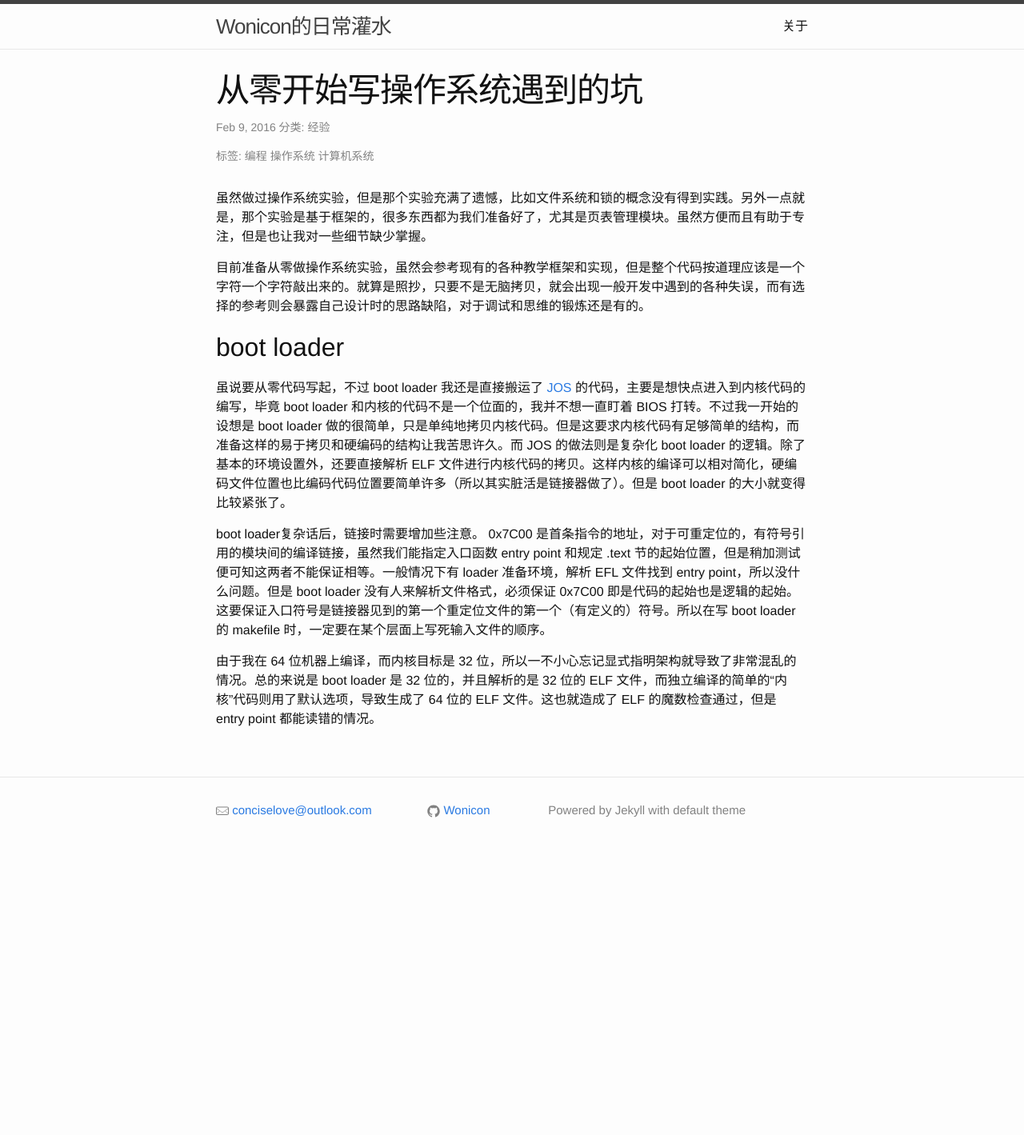
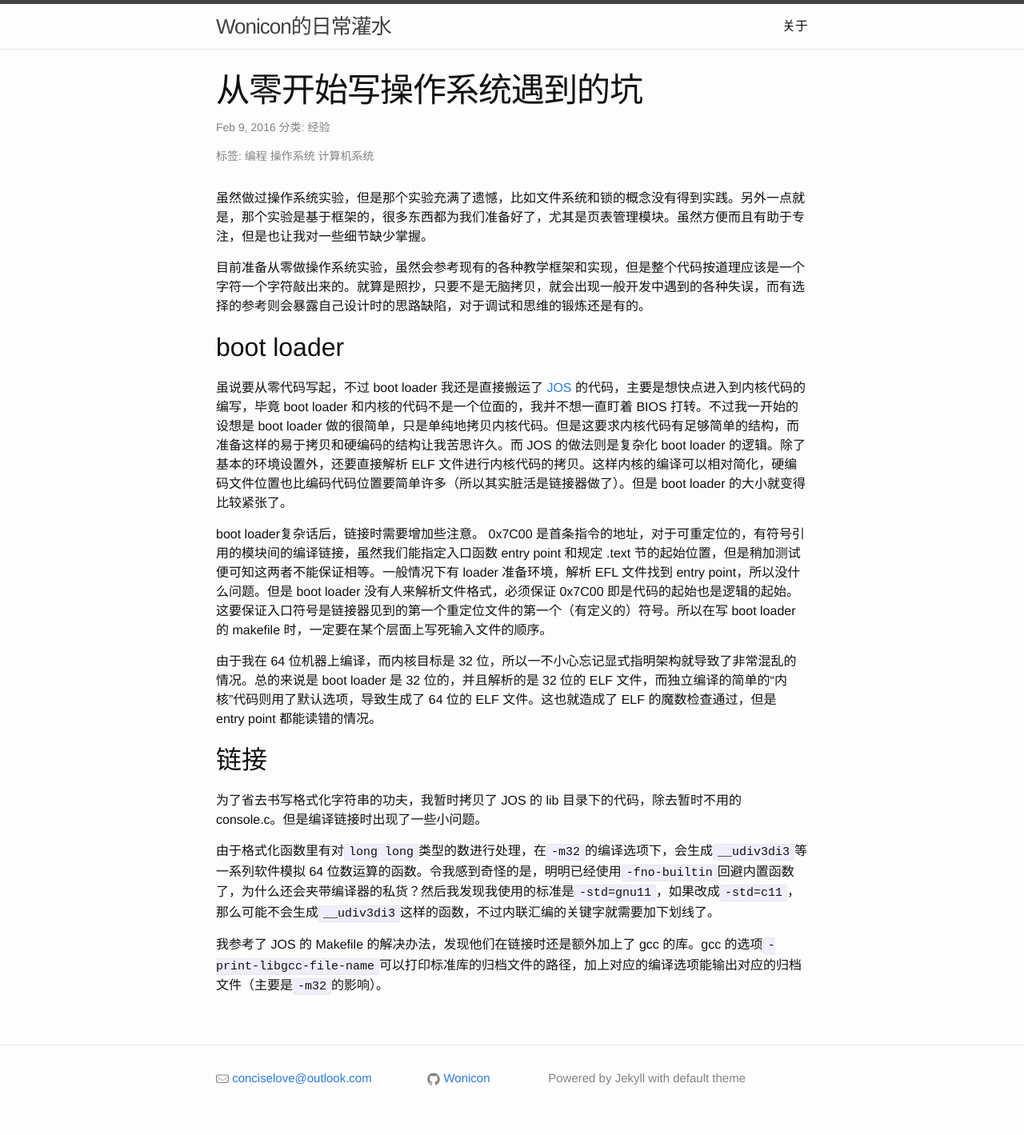
Before and after one commit to Wonicon/Wonicon.github.io, a Jekyll site: the page built from _posts/2016-02-09-scratch-os.md, in a window 1280 px wide. Shown: the whole page at 80% size. Built offline with Jekyll 4.4.1, drawn with Linux system fonts in a browser that asks for light colours; Markdown is read by kramdown in place of the engine named in the settings; before the commit the page ends 1085 px from its top, so only the background shows below that.

Commit message:
Update 2016-02-09-scratch-os.md

```diff
--- a/_posts/2016-02-09-scratch-os.md
+++ b/_posts/2016-02-09-scratch-os.md
@@ -16,3 +16,11 @@ tags: 编程 操作系统 计算机系统
 boot loader复杂话后，链接时需要增加些注意。 0x7C00 是首条指令的地址，对于可重定位的，有符号引用的模块间的编译链接，虽然我们能指定入口函数 entry point 和规定 .text 节的起始位置，但是稍加测试便可知这两者不能保证相等。一般情况下有 loader 准备环境，解析 EFL 文件找到 entry point，所以没什么问题。但是 boot loader 没有人来解析文件格式，必须保证 0x7C00 即是代码的起始也是逻辑的起始。这要保证入口符号是链接器见到的第一个重定位文件的第一个（有定义的）符号。所以在写 boot loader 的 makefile 时，一定要在某个层面上写死输入文件的顺序。
 
 由于我在 64 位机器上编译，而内核目标是 32 位，所以一不小心忘记显式指明架构就导致了非常混乱的情况。总的来说是 boot loader 是 32 位的，并且解析的是 32 位的 ELF 文件，而独立编译的简单的“内核”代码则用了默认选项，导致生成了 64 位的 ELF 文件。这也就造成了 ELF 的魔数检查通过，但是 entry point 都能读错的情况。
+
+## 链接
+
+为了省去书写格式化字符串的功夫，我暂时拷贝了 JOS 的 lib 目录下的代码，除去暂时不用的 console.c。但是编译链接时出现了一些小问题。
+
+由于格式化函数里有对`long long`类型的数进行处理，在`-m32`的编译选项下，会生成`__udiv3di3`等一系列软件模拟 64 位数运算的函数。令我感到奇怪的是，明明已经使用`-fno-builtin`回避内置函数了，为什么还会夹带编译器的私货？然后我发现我使用的标准是`-std=gnu11`，如果改成`-std=c11`，那么可能不会生成`__udiv3di3`这样的函数，不过内联汇编的关键字就需要加下划线了。
+
+我参考了 JOS 的 Makefile 的解决办法，发现他们在链接时还是额外加上了 gcc 的库。gcc 的选项`-print-libgcc-file-name`可以打印标准库的归档文件的路径，加上对应的编译选项能输出对应的归档文件（主要是`-m32`的影响）。
```
